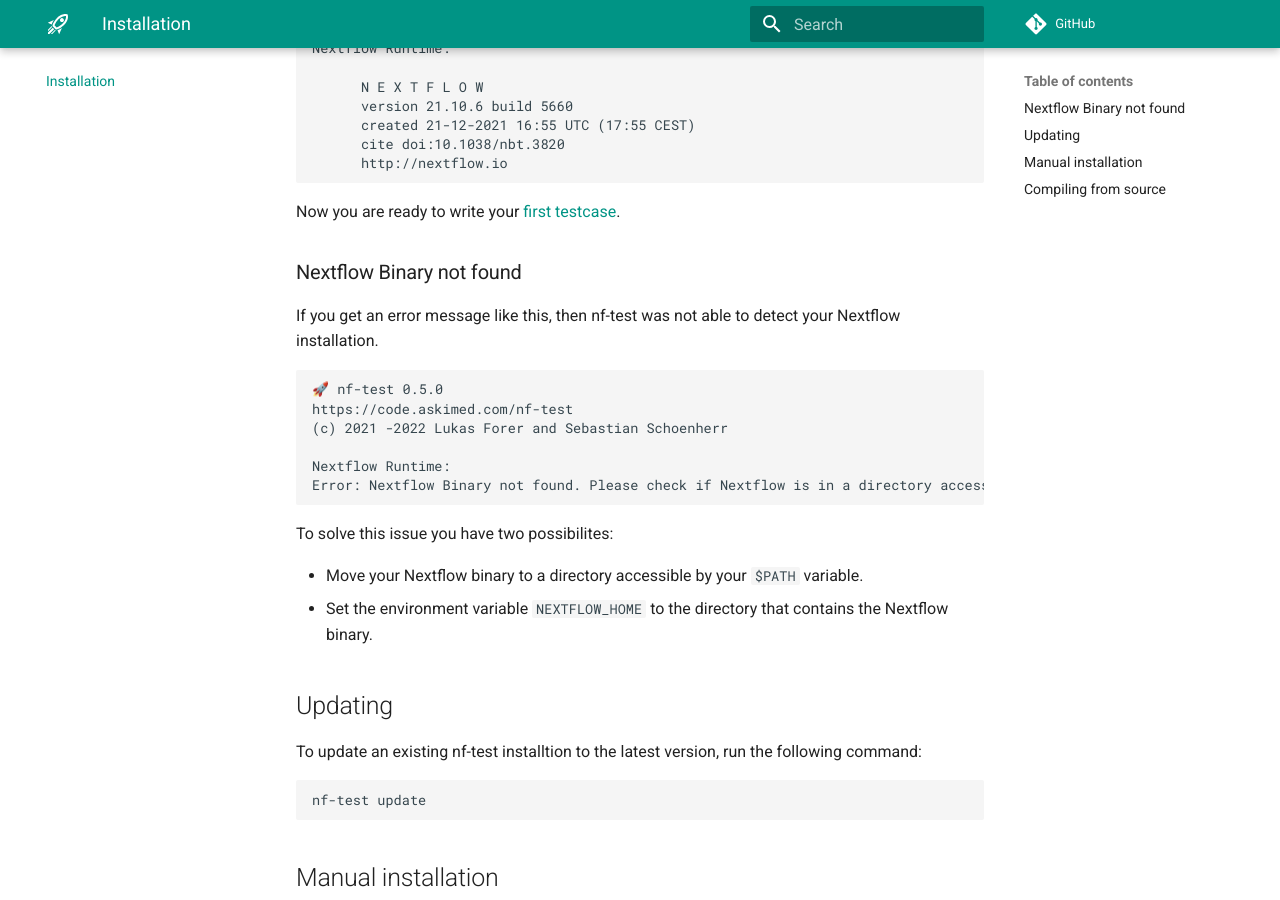
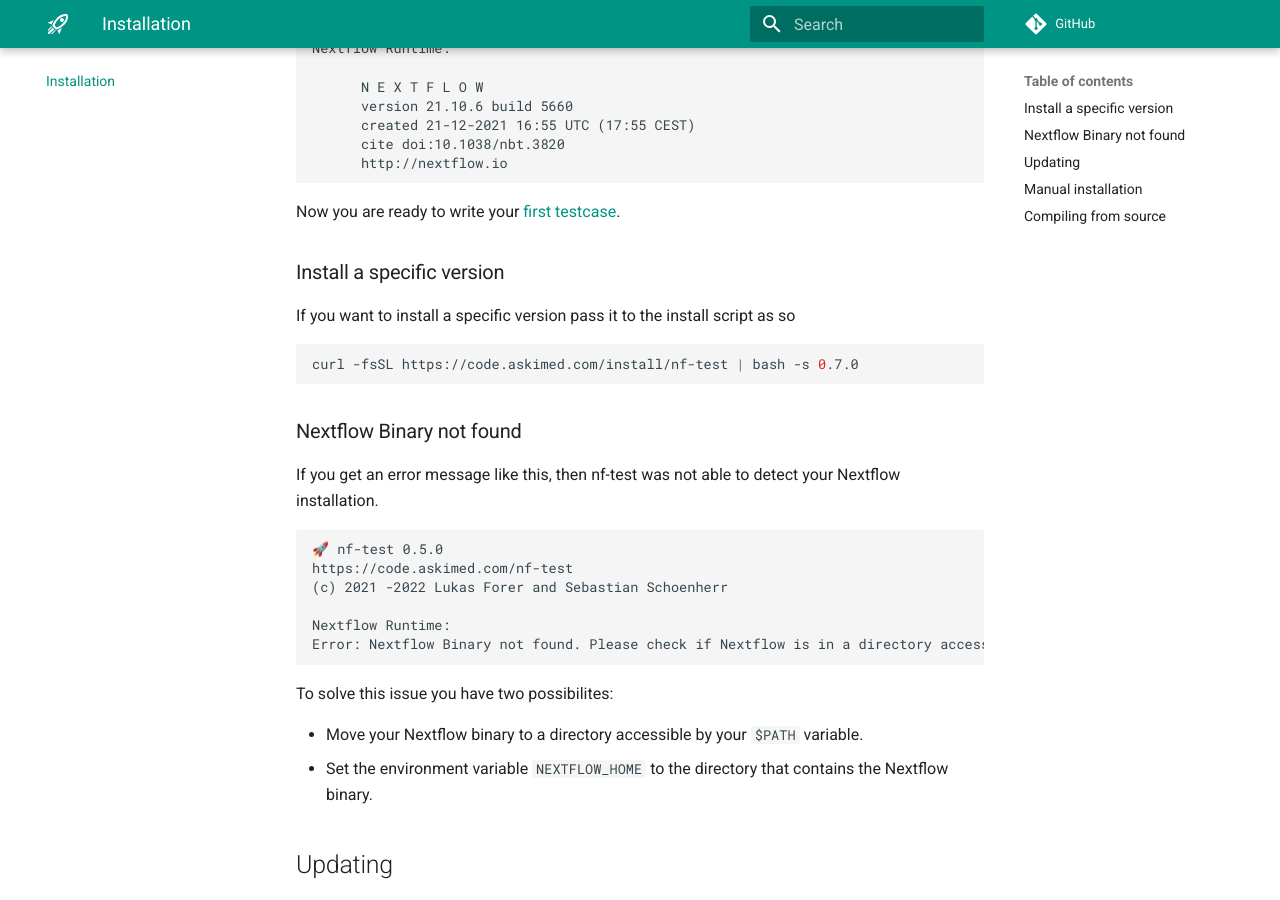
Before and after one commit to askimed/nf-test, an MkDocs documentation site: the page built from docs/installation.md, in a window 1280 px wide and 900 px high, scrolled down 702 px. Built offline with MkDocs 1.6.1 and Material for MkDocs 9.7.7, drawn with Linux system fonts in a browser that asks for light colours; comment, search, counter and statistics services are not loaded.

Commit message:
docs: Add specific version install command (#65)

````diff
--- a/docs/installation.md
+++ b/docs/installation.md
@@ -38,6 +38,14 @@
 ```
 
 Now you are ready to write your [first testcase](getting-started.md).
+
+### Install a specific version
+
+If you want to install a specific version pass it to the install script as so
+
+```sh
+curl -fsSL https://code.askimed.com/install/nf-test | bash -s 0.7.0
+```
 
 ### Nextflow Binary not found
 
````
